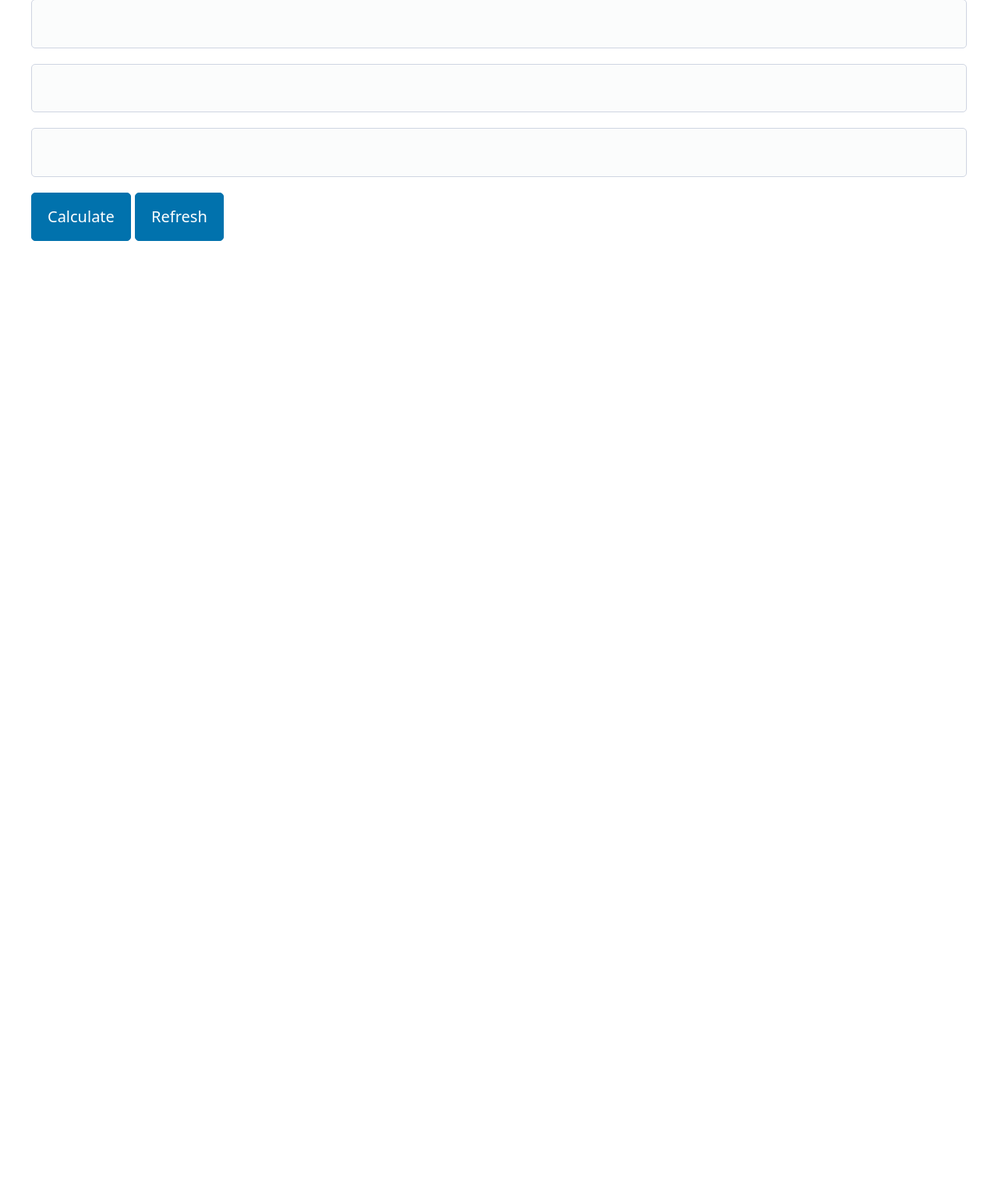
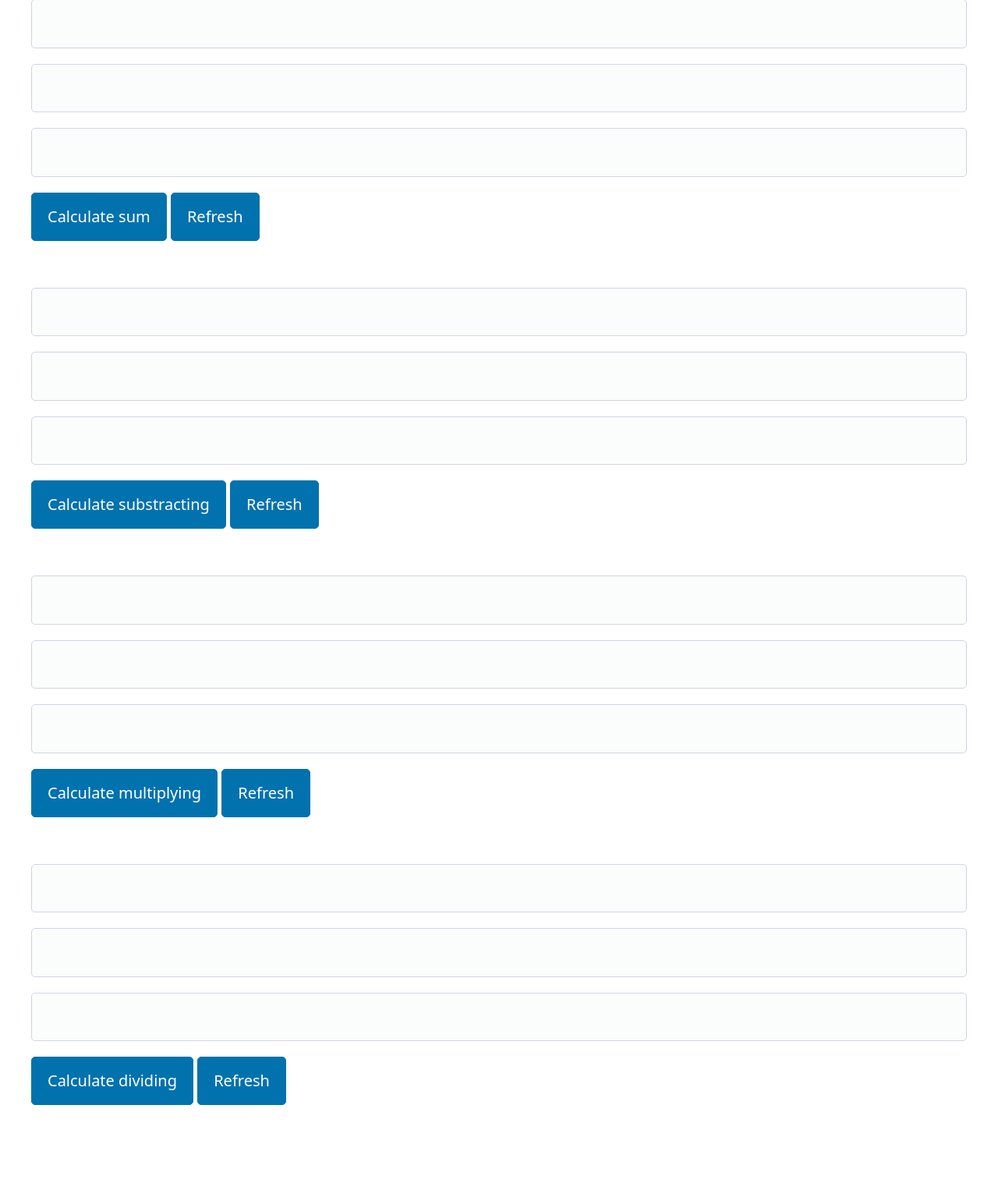
Before and after one commit to OatLatteMan/Git_Lections, a Django app: page /calculator/ in a window 1280 px wide. Shown: the part 86-1603 px from the top of the page at 78% size. Before the commit the page ends 395 px from the top, so only its background shows below. Run offline with Django 5.2, Linux system fonts and the light colour scheme; some libraries are stand-ins or nearby versions.

Commit message:
slight modifying

```diff
--- a/Projects/test_project/myapp/templates/calculator.html
+++ b/Projects/test_project/myapp/templates/calculator.html
@@ -13,9 +13,28 @@
     <form action="/calculator/" method="get">
         <input name="a" required type="number" value="{{ request.GET.a }}">
         <input name="b" required type="number" value="{{ request.GET.b }}">
-        <input readonly value="{{ result }}">
-        <button>Calculate</button>
+        <input readonly value="{{ result_plus }}">
+        <button>Calculate sum</button>
         <button><a href="/calculator" style="text-decoration: none; color: white">Refresh</a></button>
+        <br><br><br>
+        <input name="a" required type="number" value="{{ request.GET.a }}">
+        <input name="b" required type="number" value="{{ request.GET.b }}">
+        <input readonly value="{{ result_substracting }}">
+        <button>Calculate substracting</button>
+        <button><a href="/calculator" style="text-decoration: none; color: white">Refresh</a></button>
+        <br><br><br>
+        <input name="a" required type="number" value="{{ request.GET.a }}">
+        <input name="b" required type="number" value="{{ request.GET.b }}">
+        <input readonly value="{{ result_multiplying }}">
+        <button>Calculate multiplying</button>
+        <button><a href="/calculator" style="text-decoration: none; color: white">Refresh</a></button>
+        <br><br><br>
+        <input name="a" required type="number" value="{{ request.GET.a }}">
+        <input name="b" required type="number" value="{{ request.GET.b }}">
+        <input readonly value="{{ result_dividing }}">
+        <button>Calculate dividing</button>
+        <button><a href="/calculator" style="text-decoration: none; color: white">Refresh</a></button>
+        <br><br><br>
     </form>
     </main>
   </body>
--- a/Projects/test_project/myapp/views.py
+++ b/Projects/test_project/myapp/views.py
@@ -72,12 +72,21 @@ def calculator(request):
     try:
         a = int(request.GET['a'])
         b = int(request.GET['b'])
-        result = a + b
+        result_plus = a + b
+        result_substracting = a - b
+        result_multiplying = a * b
+        result_dividing = a / b
     except (KeyError, TypeError, ValueError):
-        result = ''
+        result_plus = ''
+        result_substracting = ''
+        result_multiplying = ''
+        result_dividing = ''
 
     context = {
-        'result': result
+        'result_plus': result_plus,
+        'result_substracting': result_substracting,
+        'result_multiplying': result_multiplying,
+        'result_dividing': result_dividing,
     }
 
     return render(request, 'calculator.html', context)
```
